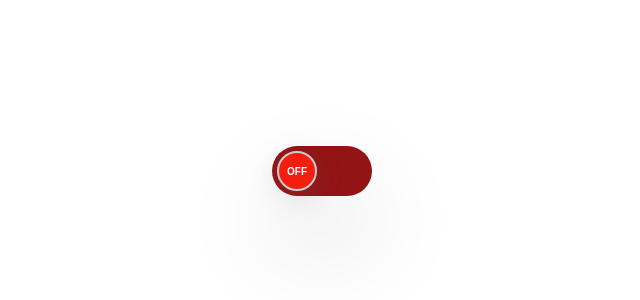
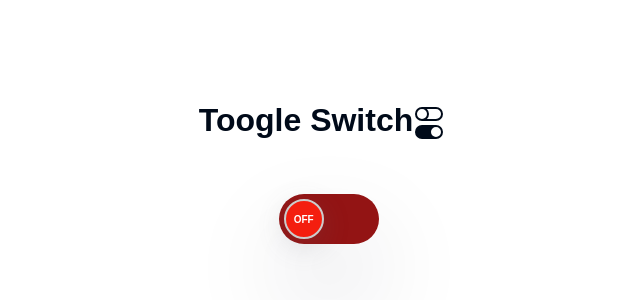
Before and after one commit to AayuAmor/react-pracitce, a React (Vite) app: page / in a window 1280 px wide. Shown: the top 300 px of the page, without its empty margins (318-958 px from the left). Built offline with nearby package versions, Linux system fonts and the light colour scheme.

Commit message:
feat: add react-icons and enhance ToogleSwitch component
- Added react-icons package to package.json.
- Updated ToogleSwitch component to include an icon from react-icons.
- Adjusted CSS for ToogleSwitch for improved layout and styling.

```diff
--- a/package.json
+++ b/package.json
@@ -13,6 +13,7 @@
     "@tailwindcss/vite": "^4.1.13",
     "react": "^19.1.0",
     "react-dom": "^19.1.0",
+    "react-icons": "^5.5.0",
     "styled-components": "^6.1.19",
     "tailwindcss": "^4.1.13"
   },
--- a/src/components/Projects/ToogleSwitch/ToogleSwitch.css
+++ b/src/components/Projects/ToogleSwitch/ToogleSwitch.css
@@ -14,6 +14,7 @@ body {
   cursor: pointer;
   padding: 5px;
   margin-top: 5rem;
+  margin-left: 8rem;
   box-shadow: rgba(17, 12, 46, 0.15) 0px 48px 100px 0px;
 }
 
--- a/src/components/Projects/ToogleSwitch/ToogleSwitch.jsx
+++ b/src/components/Projects/ToogleSwitch/ToogleSwitch.jsx
@@ -1,5 +1,6 @@
 import { useState } from "react";
-import "./ToogleSwitch.css"
+import "./ToogleSwitch.css";
+import { BsToggles } from "react-icons/bs";
 
 export const ToogleSwitch = () => {
 
@@ -14,6 +15,9 @@ export const ToogleSwitch = () => {
 
     return(
         <>
+        <h1>
+            Toogle Switch<BsToggles className="display: inline-block"/>
+        </h1>
         <div
         className="toggle-switch"
         style={toggleBGColor}
```
Also changed, not shown: 1 other file (tests, documents, lock files or other folders).
